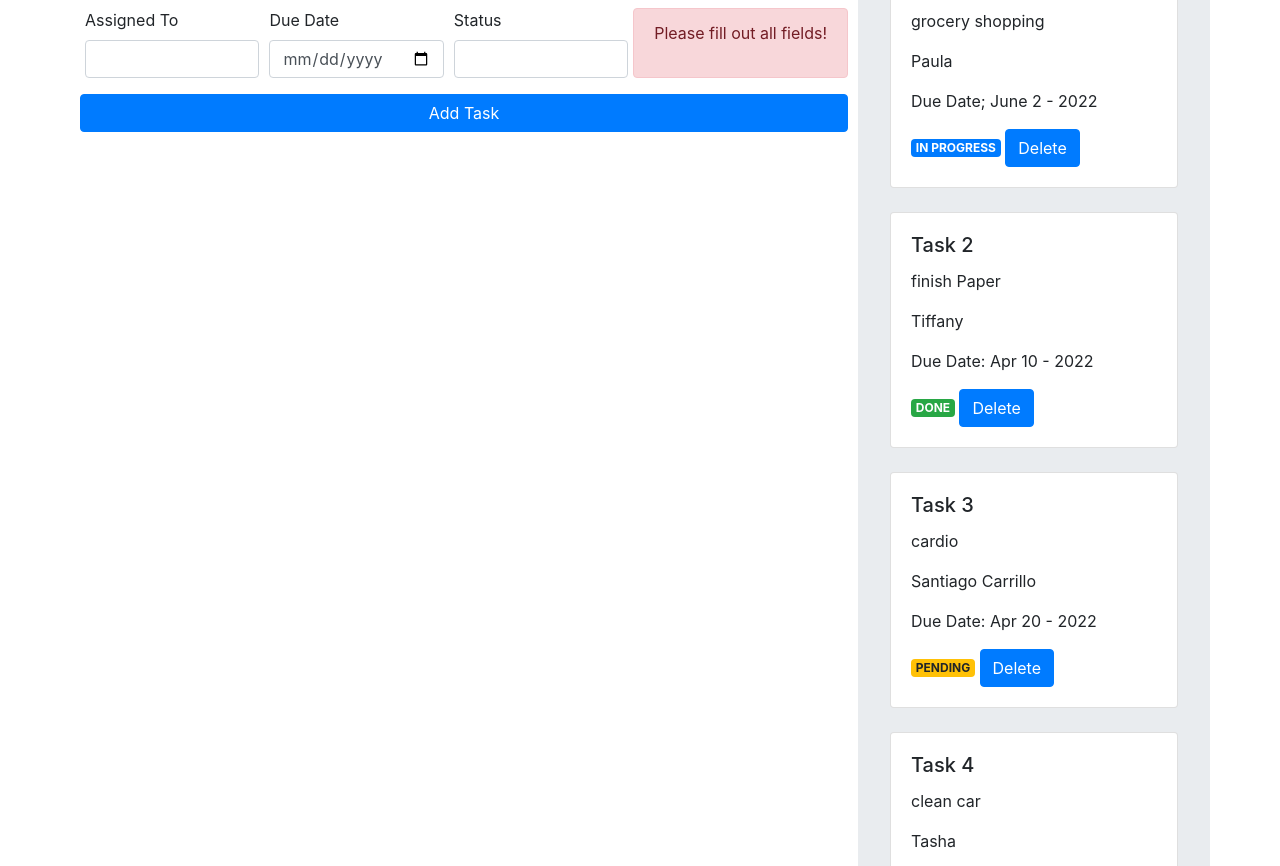
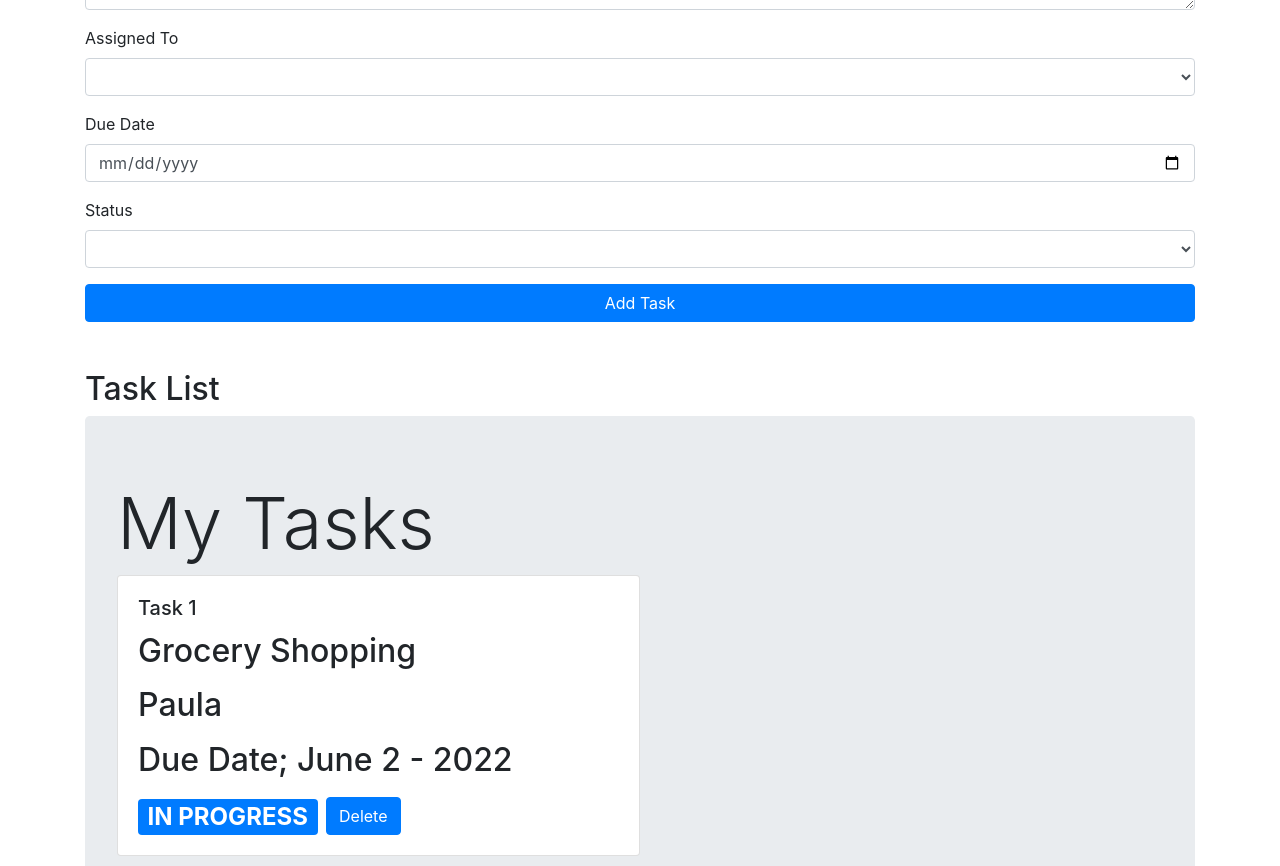
Before and after one commit to GryffindorHP/ToDoTask, a plain HTML site: page index.html in a window 1280 px wide. Shown: the part 378-1244 px from the top of the page. Drawn offline with nearby package versions, Linux system fonts and the light colour scheme; a script that the page names is missing.

Commit message:
Add files via upload

```diff
--- a/index.html
+++ b/index.html
@@ -3,24 +3,25 @@
 <head>
 
     <title>Time To Plan</title>
-    <link rel="stylesheet" href="CSS/style.css"
+    <link rel="stylesheet" href="CSS/style.css">
 
-    !-- Required meta tags -->
+    <!-- Required meta tags -->
     <meta charset="utf-8">
     <meta name="viewport" content="width=device-width, initial-scale=1, shrink-to-fit=no">
 
     <!-- Bootstrap CSS -->
     <link rel="stylesheet" href="https://stackpath.bootstrapcdn.com/bootstrap/4.5.2/css/bootstrap.min.css"
         integrity="sha384-JcKb8q3iqJ61gNV9KGb8thSsNjpSL0n8PARn9HuZOnIxN0hoP+VmmDGMN5t9UJ0Z" crossorigin="anonymous">
-
-
-    <title>Task List</title>
 </head>
 
 <body>
-    <div class="container">
-        <h1 class="my-5">Task List</h1>
-        <div class="row mb-5">
+    <div class="container" class="basic" class="blur">
+        <br>
+        <br>
+        <h1 style = "font-size: 300%;">Time to Plan</h1>
+        <br>
+        <br>
+        <div class="row mb-5" class="basic" class="blur">
             <div class="col">
                 <h2>New Task</h2>
                 <form id="newTaskForm">
@@ -32,29 +33,31 @@
                         <label for="newTaskDescription">Description</label>
                         <textarea type="text" class="form-control" id="newTaskDescription"></textarea>
                     </div>
-                    <div class="form-row">
-                        <div class="form-group col">
-                            <label for="newTaskAssignedTo">Assigned To</label>
-                            <input type="text" class="form-control" id="newTaskAssignedTo">
+                    <div class="form-group">
+                            <label for="assigned to">Assigned To</label>
+                            <select class="form-control" id="assigned to">
+                                <option disable selected></option>
+                                <option value="tiffany">Tiffany Clark</option>
+                                <option value="tasha">Tasha Collins</option>
+                                <option value ="paula">Paula Rice</option>
+                            </select>
                         </div>
-                        <div class="form-group col">
+                        <div class="form-group">
                             <label for="newTaskDueDate">Due Date</label>
                             <input type="date" class="form-control" id="newTaskDueDate">
                         </div>
-                        <div class="form-group col">
+                        <div class="form-group">
                             <label for="newTaskStatus">Status</label>
-                            <input type="text" class="form-control" id="newTaskStatus">
-
+                            <select class="form-control" id="status">
+                                <option disable selected></option>
+                                <option value="pending">Pending</option>
+                                <option value="in progress">In Progress</option>
+                                <option value ="review">Review</option>
+                                <option value ="completed">Completed</option>
+                            </select>
 
                     </div>
-
-                    <div id="alertMe" class="alert alert-danger" role="alert">
-                        Please fill out all fields!
-                      </div>
                     <button type="submit" class="btn btn-primary btn-block">Add Task</button>
-
-
-
                 </form>
             </div>
         </div>
@@ -63,16 +66,16 @@
         <! --Edit each sectionby changing the names and descriptions-->
         <div class="row">
             <div class="col">
-                <h2>Tasks</h2>
+                <h2>Task List<h2>
                 <ul class="list-group list-group-horizontal">
                 </ul>
-                <div class="jumbotron">
-                    <h1 class="display-4">My Tasks</h1>
+                <div class="jumbotron" style= "width: 100%;">
+                    <h1 class="display-3">My Tasks</h1>
                     <div id="list-items">
-                        <div class="card" style="width: 18rem;">
+                        <div class="card" style="width: 50%;">
                             <div class="card-body">
                                 <h5 class="card-title">Task 1</h5>
-                                <p class="card-text">grocery shopping</p>
+                                <p class="card-text">Grocery Shopping</p>
                                 <p class="card-text">Paula</p>
                                 <p class="card-text">Due Date; June 2 - 2022</p>
                                 <span class="badge badge-primary">IN PROGRESS</span>
@@ -80,10 +83,10 @@
                             </div>
                         </div>
                         <br />
-                        <div class="card" style="width: 18rem;">
+                        <div class="card" style="width: 50%;">
                             <div class="card-body">
                                 <h5 class="card-title">Task 2</h5>
-                                <p class="card-text">finish Paper</p>
+                                <p class="card-text">Finish Paper</p>
                                 <p class="card-text">Tiffany</p>
                                 <p class="card-text">Due Date: Apr 10 - 2022</p>
                                 <span class="badge badge-success">DONE</span>
@@ -91,21 +94,21 @@
                             </div>
                         </div>
                         <br />
-                        <div class="card" style="width: 18rem;">
+                        <div class="card" style="width: 50%;">
                             <div class="card-body">
                                 <h5 class="card-title">Task 3</h5>
-                                <p class="card-text">cardio</p>
-                                <p class="card-text">Santiago Carrillo</p>
-                                <p class="card-text">Due Date: Apr 20 - 2022</p>
+                                <p class="card-text">Grade Project</p>
+                                <p class="card-text">Renu</p>
+                                <p class="card-text">Due Date: Apr 27 - 2022</p>
                                 <span class="badge badge-warning">PENDING</span>
                                 <a href="#" class="btn btn-primary">Delete</a>
                             </div>
                         </div>
                         <br />
-                        <div class="card" style="width: 18rem;">
+                        <div class="card" style="width: 50%;">
                             <div class="card-body">
                                 <h5 class="card-title">Task 4</h5>
-                                <p class="card-text">clean car</p>
+                                <p class="card-text">Clean car</p>
                                 <p class="card-text">Tasha</p>
                                 <p class="card-text">Due Date: Apr 09 - 2022</p>
                                 <span class="badge badge-success">DONE</span>
@@ -113,11 +116,11 @@
                             </div>
                         </div>
                         <br />
-                        <div class="card" style="width: 18rem;">
+                        <div class="card" style="width: 50%;">
                             <div class="card-body">
                                 <h5 class="card-title">Task 5</h5>
-                                <p class="card-text">go to gym</p>
-                                <p class="card-text">Santiago Carrillo</p>
+                                <p class="card-text">Cardio</p>
+                                <p class="card-text">Tiffany</p>
                                 <p class="card-text">Due Date: Apr 21 - 2022</p>
                                 <span class="badge badge-primary">IN PROGRESS</span>
                                 <a href="#" class="btn btn-primary">Delete</a>
```
